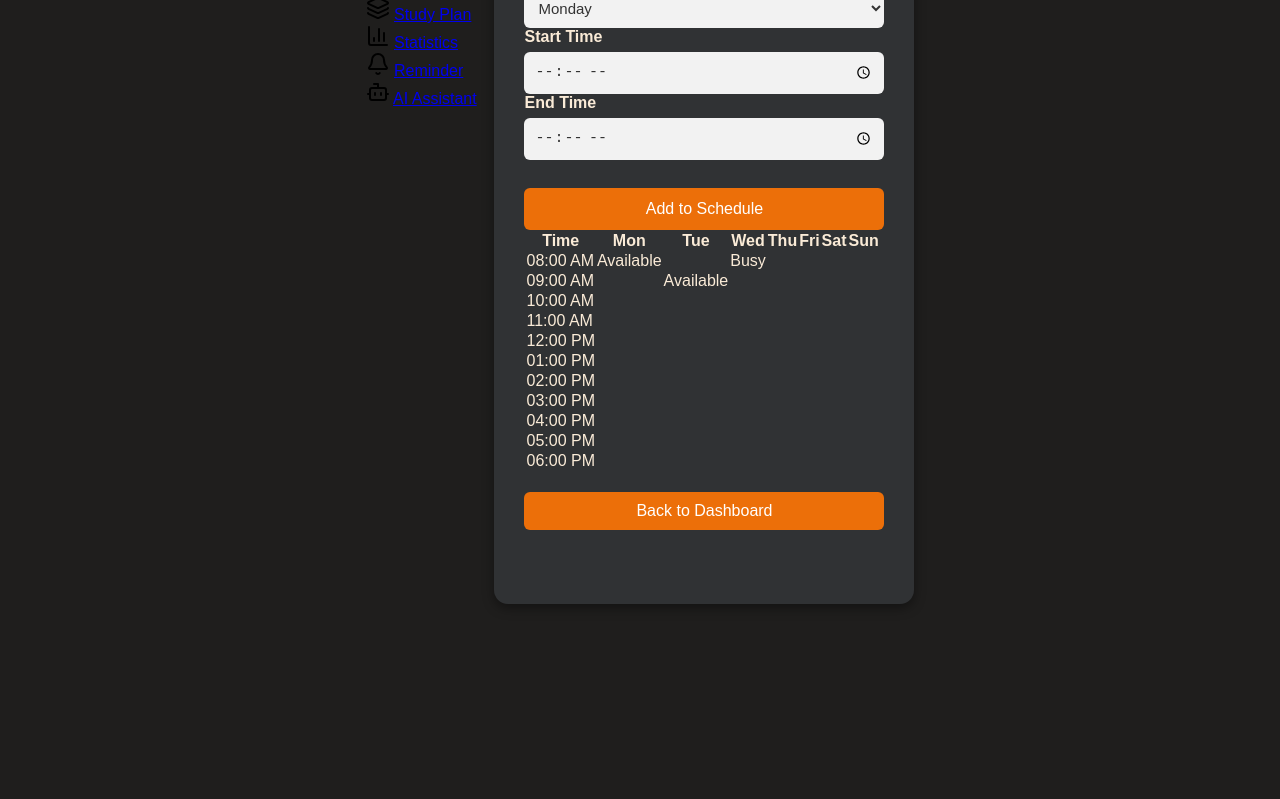
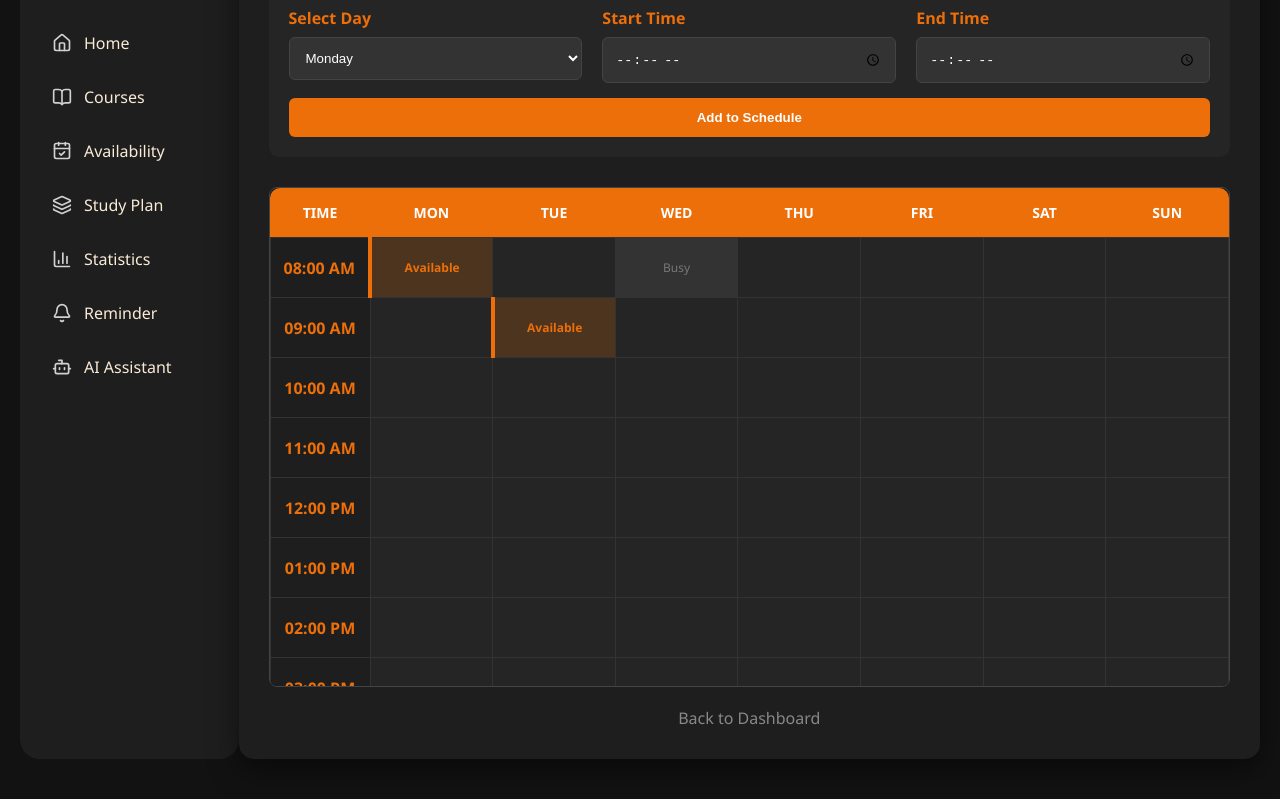
Before and after one commit to HaifaBaderBinDuhaim/web, a plain HTML site: page availability.html in a window 1280 px wide. Shown: the part 156-955 px from the top of the page. Before the commit the page ends 800 px from the top, so only its background shows below. Drawn offline with nearby package versions, Linux system fonts and the light colour scheme.

Commit message:
Refactor CSS styles for improved design and layout

```diff
--- a/availabilitystyle.css
+++ b/availabilitystyle.css
@@ -1,138 +1,258 @@
-
 * {
     margin: 0;
     padding: 0;
     box-sizing: border-box;
 }
 
-
 .body {
-  background-color: #1f1e1d;
-  min-height: 100vh;
+    background-color: #121212; /* الأسود الغامق من صورك */
+    color: #e0e0e0;
+    font-family: 'Segoe UI', sans-serif;
     display: flex;
     justify-content: center;
-  padding: 40px;
-  font-family: Arial, sans-serif;
+    padding: 40px 20px;
 }
 
-
 .container {
-  background-color: #303234;
+    background-color: #1e1e1e;
+    width: 100%;
+    max-width: 1200px;
     padding: 30px;
-  border-radius: 14px;
-  width: 420px;
-  color: antiquewhite;
-  box-shadow: 0 4px 12px rgba(0,0,0,0.4);
+    border-radius: 15px;
+    box-shadow: 0 10px 30px rgba(0,0,0,0.5);
 }
 
-
-.container h1 {
+h1 {
     text-align: center;
-  margin-bottom: 20px;
-  font-size: 26px;
-  color: antiquewhite;
+    color: #ec6f09; /* البرتقالي الخاص بك */
+    margin-bottom: 30px;
 }
 
+/* تنسيق النموذج العلوي */
+.availability-form {
+    background: #252525;
+    padding: 20px;
+    border-radius: 10px;
+    margin-bottom: 30px;
+}
 
-.availability-form {
+.form-row {
+    display: flex;
+    gap: 20px;
+    flex-wrap: wrap;
+}
+
+.form-group {
+    flex: 1;
+    min-width: 150px;
     display: flex;
     flex-direction: column;
-  gap: 18px;
+    gap: 8px;
 }
 
-
-.form-group {
-  display: flex;
-  flex-direction: column;
+label {
+    color: #ec6f09;
+    font-weight: bold;
 }
 
-.form-group label {
-  margin-bottom: 6px;
-  font-weight: bold;
-  color: antiquewhite;
+select, input[type="time"] {
+    padding: 12px;
+    background: #333;
+    border: 1px solid #444;
+    color: white;
+    border-radius: 6px;
 }
 
-
-select,
-input[type="time"] {
-  padding: 10px;
+.btn-submit {
+    background-color: #ec6f09;
+    color: white;
+    border: none;
+    padding: 12px 25px;
+    margin-top: 15px;
     border-radius: 6px;
-  border: none;
-  background-color: #f2f2f2;
-  color: #333;
-  font-size: 15px;
+    cursor: pointer;
+    font-weight: bold;
+    width: 100%;
+    transition: 0.3s;
 }
 
-
-.btn,
-button[type="submit"] {
-  background-color: #ec6f09;
-  color: white;
-  padding: 12px;
-  border: none;
-  border-radius: 6px;
-  font-size: 16px;
-  cursor: pointer;
-  transition: 0.2s;
-  margin-top: 10px;
-}
-
-.btn:hover,
-button[type="submit"]:hover {
+.btn-submit:hover {
     background-color: #d45f07;
 }
 
-
-h2 {
-  margin-top: 25px;
-  margin-bottom: 12px;
-  color: antiquewhite;
+/* تنسيق الجدول (Chart) */
+.schedule-chart-container {
+    overflow-x: auto; /* للسماح بالتمرير في الشاشات الصغيرة */
+    margin-top: 20px;
 }
 
-
-#availabilityList {
-  list-style: none;
-  padding: 0;
+.schedule-table {
+    width: 100%;
+    border-collapse: collapse;
+    background-color: #252525;
+    border-radius: 10px;
+    overflow: hidden;
 }
 
-#availabilityList li {
-  background-color: #1f1e1d;
-  padding: 12px 15px;
-  margin-bottom: 10px;
-  border-radius: 8px;
-  color: antiquewhite;
-  display: flex;
-  justify-content: space-between;
-  align-items: center;
+.schedule-table th {
+    background-color: #ec6f09;
+    color: white;
+    padding: 15px;
+    text-transform: uppercase;
+    font-size: 14px;
 }
 
-
-.delete-btn {
-  background-color: #ff4d4d;
-  border: none;
-  padding: 6px 12px;
-  border-radius: 6px;
-  color: white;
-  cursor: pointer;
-  transition: 0.2s;
+.schedule-table td {
+    border: 1px solid #333;
+    padding: 10px;
+    text-align: center;
+    height: 60px; /* ليعطي مساحة كافية للمربعات */
 }
 
-.delete-btn:hover {
-  background-color: #d93636;
+.time-col {
+    background-color: #1e1e1e;
+    font-weight: bold;
+    color: #ec6f09;
+    width: 100px;
 }
 
+/* ستايل المربعات الملونة داخل الجدول */
+.slot {
+    min-width: 100px;
+}
+
+.slot.available {
+    background-color: rgba(236, 111, 9, 0.2); /* برتقالي شفاف */
+    border-left: 4px solid #ec6f09;
+    color: #ec6f09;
+    font-size: 12px;
+    font-weight: bold;
+}
+
+.slot.busy {
+    background-color: #333;
+    color: #777;
+    font-size: 12px;
+}
 
 .back-btn {
+    display: block;
+    text-align: center;
     margin-top: 20px;
-  background-color: #ec6f09;
-  padding: 10px;
-  border-radius: 6px;
-  text-align: center;
-  display: block;
-  color: white;
+    color: #888;
     text-decoration: none;
 }
 
 .back-btn:hover {
-  background-color: #d45f07;
+    color: #ec6f09;
 }
+/* تحديد ارتفاع أقصى للجدول مع إضافة سكرول */
+.schedule-chart-container {
+    max-height: 500px; /* طول الجدول قبل ظهور السكرول */
+    overflow-y: auto;  /* سكرول عمودي */
+    overflow-x: auto;  /* سكرول أفقي للشاشات الصغيرة */
+    border: 1px solid #444;
+    border-radius: 8px;
+}
+
+/* لجعل رأس الجدول (الأيام) ثابتاً عند التمرير لأسفل */
+.schedule-table thead th {
+    position: sticky;
+    top: 0;
+    z-index: 10;
+    background-color: #ec6f09;
+}
+
+/* جعل عمود الوقت ثابتاً عند التمرير يميناً ويساراً */
+.time-col {
+    position: sticky;
+    left: 0;
+    background-color: #1e1e1e;
+    z-index: 5;
+    border-right: 2px solid #ec6f09;
+}
+/*
+styling for sidebar
+======================================================================*/
+
+.body-sidebare {
+  background-color: #111111;
+  font-family: Arial, sans-serif;
+  min-height: 100vh;
+  padding: 30px;
+}
+
+.sidebar {
+  width: 260px;
+  min-height: 100vh;
+  background-color: #1e1e1e;
+  color: white;
+  padding: 25px 18px;
+  border-radius: 20px;
+}
+
+.logo {
+  display: flex;
+  align-items: center;
+  gap: 12px;
+  margin-bottom: 35px;
+  font-size: 28px;
+  font-weight: bold;
+}
+
+.logo svg {
+  width: 22px;
+  height: 22px;
+  color: #b197fc;
+}
+
+.menu {
+  display: flex;
+  flex-direction: column;
+  gap: 8px;
+}
+
+.item {
+  display: flex;
+  align-items: center;
+  gap: 12px;
+  padding: 12px 14px;
+  border-radius: 12px;
+  cursor: pointer;
+  transition: 0.3s;
+  color: #d1d1d1;
+}
+
+.item:hover {
+  background-color: #2a2a2a;
+  color: white;
+}
+
+.item svg {
+  width: 20px;
+  height: 20px;
+}
+.link {
+  text-decoration: none;
+  color: antiquewhite;
+}
+.link:hover {
+  text-decoration: underline;
+  font-size: 17px;
+}
+
+/* Responsive */
+@media (max-width: 900px) {
+    .layout {
+        flex-direction: column;
+    }
+
+    .sidebar {
+        width: 100%;
+        min-height: auto;
+    }
+
+    .menu {
+        gap: 10px;
+    }
+}
```
Lines whose indentation alone changed are shown as unchanged.
